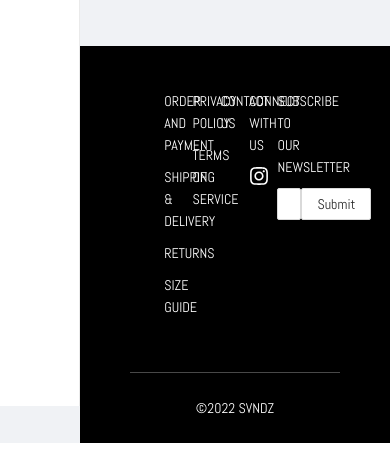
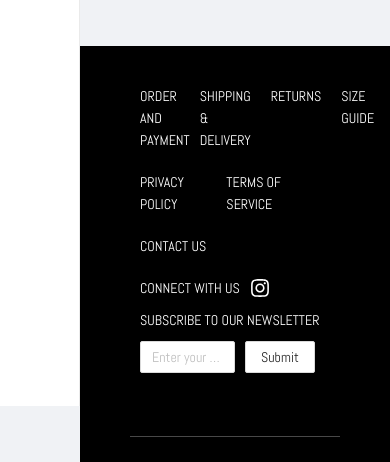
Before and after one commit to allenaxie/SVNDZ, a Next.js app: page / in a window 390 px wide. Shown: the part 438-900 px from the top of the page. Built offline with nearby package versions, Linux system fonts and the light colour scheme; no server answers; the database is empty.

Commit message:
Update footer responsive.

```diff
--- a/components/FooterComp/FooterComp.module.scss
+++ b/components/FooterComp/FooterComp.module.scss
@@ -4,14 +4,57 @@
     align-items: flex-start;
     padding: 2rem;
 
+    @media screen and (max-width:768px) {
+      padding: 1rem;
+    }
+
     .footerCol {
       display: flex;
       flex-direction: column;
+
+      @media screen and (max-width:768px) {
+        flex-direction: row;
+        justify-content: flex-start;
+        margin: .5rem 0;
+      }
+
+      &:last-child {
+
+        .form {
+          display: flex;
+          margin-top: 1rem;
+
+          .emailFormItem {
+            width:100%;
+
+            @media screen and (max-width:768px) {
+              width: 50%;
+            }
+          }
+
+          .btnContainer {
+            @media screen and (max-width:768px) {
+              margin-left: 1rem;
+            }
+          }
+        }
+
+        @media screen and (max-width:768px) {
+          flex-direction: column;
+        }
+      }
 
       .linkText {
         color: #fff;
         cursor: pointer;
         margin-bottom: 1rem;
+
+        &:not(:first-child) {
+          @media screen and (max-width:768px) {
+            margin: 0 1rem;
+            padding: 0 !important;
+          }
+        }
       }
 
       .iGIcon {
@@ -20,21 +63,20 @@
         display: flex;
         width: min-content;
 
+        @media screen and (max-width:768px) {
+          margin: 0 1rem;
+        }
+
         & svg {
           width: 20px;
           height: 20px;
         }
       }
 
-      .form {
-        display: flex;
-        margin-top: 1rem;
+    }
 
-        .emailFormItem {
-          width:100%;
-        }
-      }
-    }
+
+
   }
 
   .copyrightContent {
--- a/components/FooterComp/FooterComp.tsx
+++ b/components/FooterComp/FooterComp.tsx
@@ -7,7 +7,13 @@ const FooterComp = () => {
     return (
         <>
             <Row className={classes.footerContent}>
-                <Col span={4} className={classes.footerCol}>
+                <Col
+                    xs={{span:24}}
+                    lg={{span:4}}
+                    // span={4}
+                    className={classes.footerCol}
+
+                >
                     <Link href="/">
                         <span className={classes.linkText}>
                             ORDER AND PAYMENT
@@ -29,7 +35,11 @@ const FooterComp = () => {
                         </span>
                     </Link >
                 </Col>
-                <Col span={4} className={classes.footerCol}>
+                <Col
+                    xs={{span:24}}
+                    lg={{span:4}}
+                    className={classes.footerCol}
+                >
                     <Link href="/">
                         <span className={classes.linkText}>
                             PRIVACY POLICY
@@ -41,14 +51,22 @@ const FooterComp = () => {
                         </span>
                     </Link>
                 </Col>
-                <Col span={4} className={classes.footerCol}>
+                <Col
+                    xs={{span:24}}
+                    lg={{span:4}}
+                    className={classes.footerCol}
+                >
                     <Link href='/' >
                         <span className={classes.linkText}>
                             CONTACT US
                         </span>
                     </Link>
                 </Col>
-                <Col span={4} className={classes.footerCol}>
+                <Col
+                    xs={{span:24}}
+                    lg={{span:4}}
+                    className={classes.footerCol}
+                >
                     <span>CONNECT WITH US</span>
                     <a
                         href="https://www.instagram.com/svndz_official/"
@@ -59,7 +77,11 @@ const FooterComp = () => {
                         <InstagramOutlined />
                     </a>
                 </Col>
-                <Col span={4} className={classes.footerCol}>
+                <Col
+                    xs={{span:24}}
+                    lg={{span:4}}
+                    className={classes.footerCol}
+                >
                     <span>
                         SUBSCRIBE TO OUR NEWSLETTER
                     </span>
@@ -74,7 +96,7 @@ const FooterComp = () => {
                         >
                             <Input placeholder="Enter your email" type="email" />
                         </Form.Item>
-                        <Form.Item>
+                        <Form.Item className={classes.btnContainer}>
                             <Button htmlType="submit">Submit</Button>
                         </Form.Item>
                     </Form>
```
